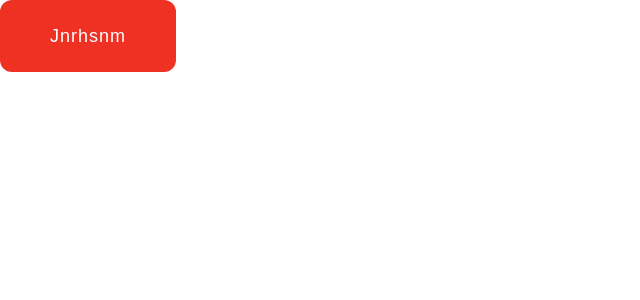
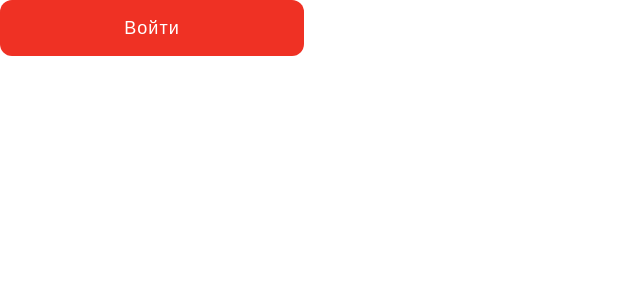
Before and after one commit to NataliyaNikulshina/ipr-hackathon-yandex-alfa, a React (Create React App) app: page / in a window 1280 px wide. Shown: the top 300 px of the page, without its empty margins (0-640 px from the left). Built offline with nearby package versions, Linux system fonts and the light colour scheme.

Commit message:
Feat: создать страницу Signin, добавить кнопку

```diff
--- a/src/components/app.jsx
+++ b/src/components/app.jsx
@@ -1,11 +1,9 @@
-import Button from "src/ui/buttons/button";
+import Signin from "../pages/signin/signin";
 
 const App = () => {
   return (
     <div>
-      <header>
-        <Button>Jnrhsnm</Button>
-      </header>
+        <Signin />
     </div>
   );
 }
--- /dev/null
+++ b/src/pages/signin/signin.tsx
@@ -0,0 +1,14 @@
+import { FC } from "react";
+import Button from "../../ui/buttons/button";
+
+function handleClick() {
+    alert('Вы вошли');
+}
+
+const Signin: FC = (): JSX.Element => {
+  return <div>
+    <Button onClick={handleClick} color='red' width='304' heigth='56' >Войти</Button>
+  </div>;
+};
+
+export default Signin;
```
Also changed, not shown: tsconfig.json (+4 -4 lines), src/pages/signin/signin.module.scss (added).
